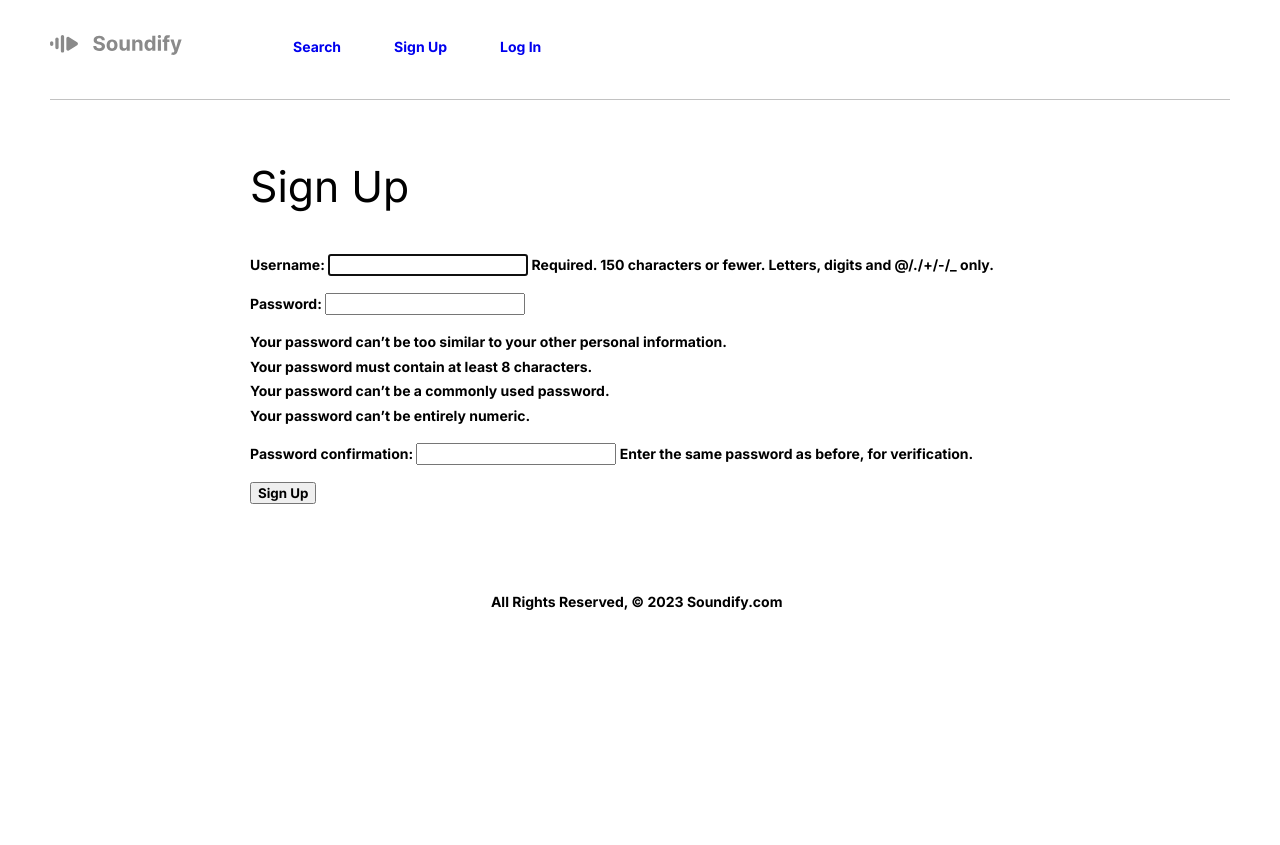
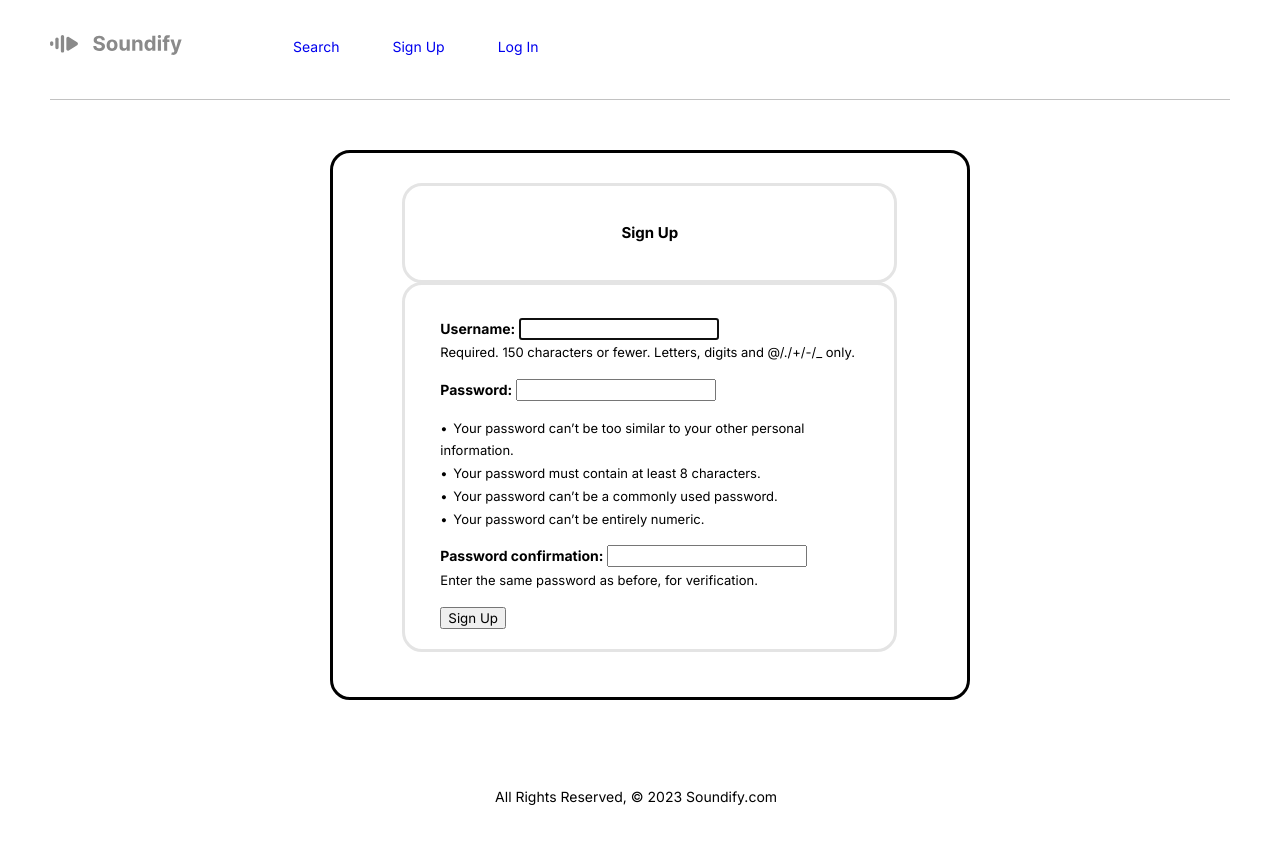
Before and after one commit to seanh101/Soundify, a Django app: page /accounts/signup/ in a window 1280 px wide. Before the commit the page ends 610 px from the top, so only its background shows below. Run offline with Django 4.2, Linux system fonts and the light colour scheme.

Commit message:
signup page all but button Co-authored-by: Ian Abbene <ianabbene@gmail.com>

```diff
--- a/main_app/static/css/marley.css
+++ b/main_app/static/css/marley.css
@@ -2,6 +2,9 @@
 
 * {
     font-family: "Inter", sans-serif;
+}
+
+.login-container * {
     font-weight: bold;
 }
 
@@ -23,7 +26,7 @@
     right: 9.2%;
 }
 
-.input-field-container {
+.login-input-field-container {
     --h: 230px;
     --w: calc(250px * 0.9);
     /* 320 */
@@ -78,3 +81,76 @@ footer {
     font-size: 12px;
     transform: translateY(-13%);
 }
+
+.signup-container {
+    --h: 550px;
+    --w: calc(800px * 0.8);
+    /* 320 */
+    height: var(--h);
+    width: var(--w);
+    display: flex;
+    justify-content: center;
+    align-items: center;
+    border-radius: 20px;
+    border: solid black;
+    padding: 35px;
+    overflow-y: hidden;
+    margin: auto;
+    position: relative;
+    right: 9.2%;
+}
+
+.signup-title-div {
+    --h: 100px;
+    --w: calc(550px * 0.9);
+    /* 320 */
+    height: var(--h);
+    width: var(--w);
+    display: flex;
+    border-radius: 20px;
+    border: solid #e4e4e4;
+    font-size: 15px;
+    justify-content: center;
+    align-items: center;
+    padding: 35px;
+    overflow-y: hidden;
+    margin: 30px;
+    position: absolute;
+    top: 0;
+    font-weight: bold;
+}
+.signup-container form p label {
+    font-weight: bold;
+}
+
+.signup-input-field-container {
+    --h: 370px;
+    --w: calc(550px * 0.9);
+    /* 320 */
+    height: var(--h);
+    width: var(--w);
+    display: flex;
+    justify-content: center;
+    align-items: center;
+    border: solid #e4e4e4;
+    border-radius: 20px;
+    padding: 35px;
+    overflow-y: hidden;
+    margin: 10px;
+    position: absolute;
+    top: 21.8%;
+}
+
+.helptext, .signup-input-field-container form ul{
+    font-size: 13px;
+}
+.signup-container form p span {
+    display: block;
+}
+
+li::before {
+    content: "•";
+    color: black;
+    display: inline-block;
+    width: 1em;
+  }
--- a/main_app/templates/registration/login.html
+++ b/main_app/templates/registration/login.html
@@ -2,7 +2,7 @@
 {% block content %}
 <div class="login-container">
   <div class="login-title-div">Log in to Soundify</div>
-    <div class="input-field-container">
+    <div class="login-input-field-container">
       <form class="login-form" action="{% url 'login' %}" method="POST">
         {% csrf_token %}
         {{ form.as_p }}
--- a/main_app/templates/registration/signup.html
+++ b/main_app/templates/registration/signup.html
@@ -1,14 +1,14 @@
 {% extends 'base.html' %}
 {% block content %}
-
-<h1>Sign Up</h1>
-
+<div class="signup-container">
+  <div class="signup-title-div">Sign Up</div>
   <p class="red-text">{{ error_message }}</p>
-
+  <div class="signup-input-field-container">
     <form action="{% url 'signup' %}" method="POST">
       {% csrf_token %}
       {{ form.as_p }}
       <button type="submit" class="btn">Sign Up</button>
     </form>
-
+  </div>
+</div>
 {% endblock %}
```
Also changed, not shown: 1 other file. Lines whose indentation alone changed are shown as unchanged.
